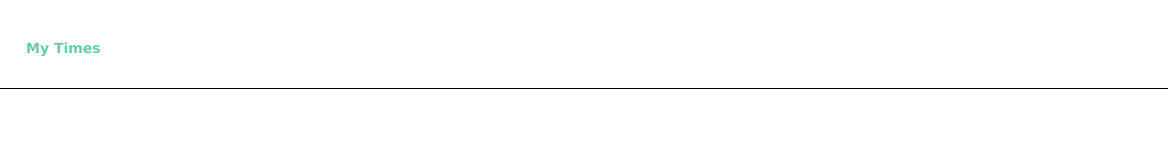
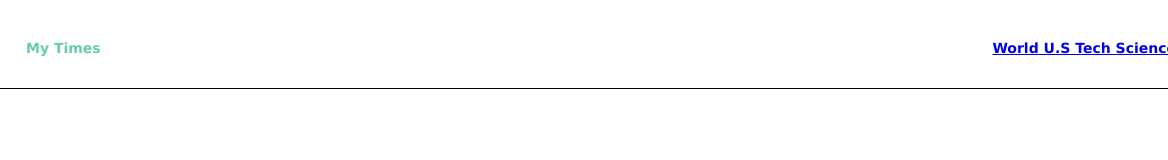
Before and after one commit to damonfreeman/nytimes, a plain HTML site: page index.html in a window 1280 px wide. Shown: the full height of the page, 112-1280 px from the left. Drawn offline with Linux system fonts and the light colour scheme.

Commit message:
add nav items

```diff
--- a/index.html
+++ b/index.html
@@ -11,6 +11,13 @@
         <img src="resources/images/img-myt-logo.jpg"/>
         <span>My Times</span>
       </div>
+      <nav>
+        <span><a href="#">World</span>
+        <span><a href="#">U.S</span>
+        <span><a href="#">Tech</span>
+        <span><a href="#">Science</span>
+
+      </nav>
     </header>
   </body>
 </html>
```
